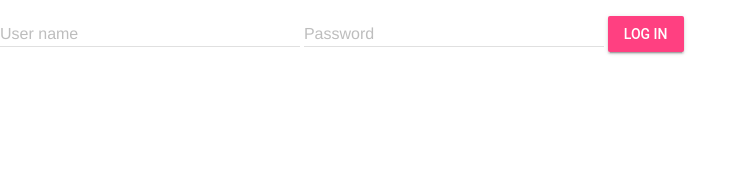
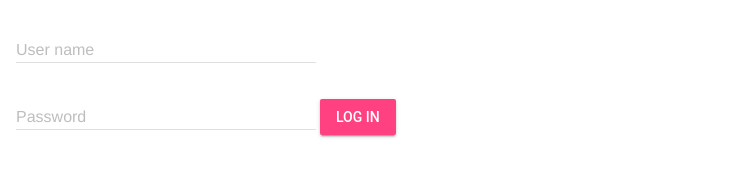
Before and after one commit to generic-github-user/fbla-competition-coding-programming, a plain HTML site: page src/login.html in a window 1280 px wide. Shown: the whole page, without its empty margins (0-747 px from the left). Drawn offline with Linux system fonts and the light colour scheme.

Commit message:
divs & linting

```diff
--- a/src/login.html
+++ b/src/login.html
@@ -1,5 +1,6 @@
 <!DOCTYPE html>
 <html lang="en" dir="ltr">
+
 <head>
       <meta charset="utf-8">
       <title>Sign In</title>
@@ -8,7 +9,10 @@
       <script src="./lib/mdl/material.min.js"></script>
       <link rel="stylesheet" href="https://fonts.googleapis.com/icon?family=Material+Icons">
 </head>
+
 <body>
+      <div class="mdl-grid center-items">
+            <div class="mdl-cell mdl-cell--4-col">
                   <div class="mdl-textfield mdl-js-textfield">
                         <input class="mdl-textfield__input" type="text" id="user" pattern="^\S+@\S+$">
                         <label class="mdl-textfield__label" for="user">User name</label>
@@ -21,5 +25,8 @@
                   <button class="mdl-button mdl-js-button mdl-button--raised mdl-js-ripple-effect mdl-button--accent">
                         Log In
                   </button>
+            </div>
+      </div>
 </body>
+
 </html>
```
Lines whose indentation alone changed are shown as unchanged.
